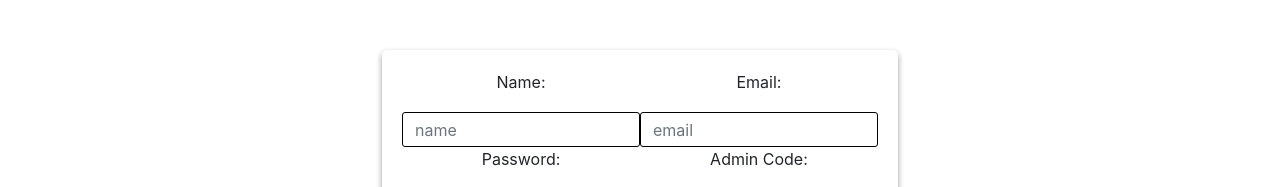
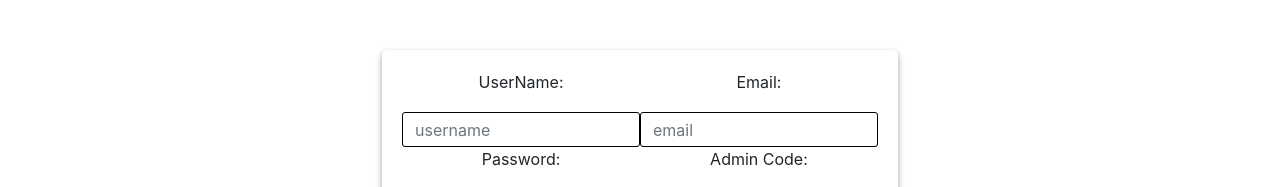
Before and after one commit to Khusnasin/client, a React (Create React App) app: page /registeruseradmin in a window 1280 px wide. Shown: the part 170-357 px from the top of the page. Built offline with nearby package versions, Linux system fonts and the light colour scheme.

Commit message:
modified:   src/Screens/Adminregistration.js

```diff
--- a/src/Screens/Adminregistration.js
+++ b/src/Screens/Adminregistration.js
@@ -56,19 +56,19 @@ function Adminregistration() {
           <div className="col-md-5 mt-5">
             <div className="bs">
               <div>
-                <label>Name:</label>
-                <input type="text" className="form-control" placeholder="name"
-                  name="username" value={formData.username} onChange={handleChange} required />
+                <label>UserName:</label>
+                <input type="text" className="form-control" placeholder="username"
+                  name="username" value={formData.username} onChange={handleChange} />
               </div>
               <div>
                 <label>Email:</label>
                 <input type="email" className="form-control" placeholder="email"
-                  name="email" value={formData.email} onChange={handleChange} required />
+                  name="email" value={formData.email} onChange={handleChange} />
               </div>
               <div>
                 <label>Password:</label>
                 <input type="password" className="form-control" placeholder="password"
-                  name="password" value={formData.password} onChange={handleChange} required/>
+                  name="password" value={formData.password} onChange={handleChange}/>
               </div>
               <div>
                 <label>Admin Code:</label>
```
